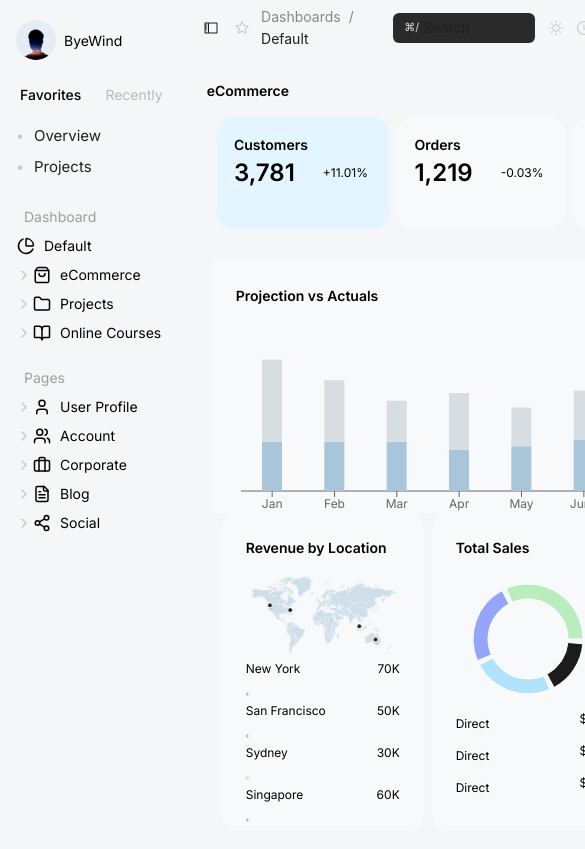
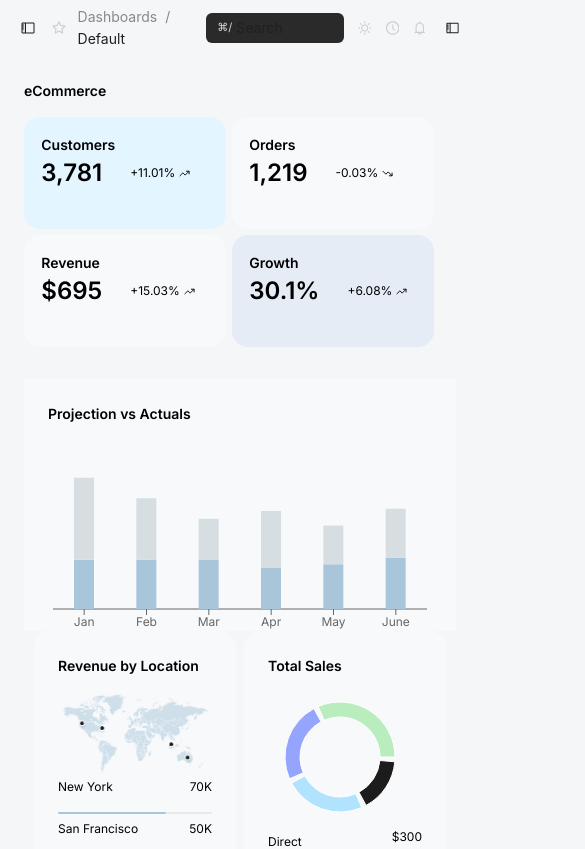
Before and after one commit to RahulRawatji/UIJP, a React (Vite) app: page / in a window 390 px wide. Shown: the top 849 px of the page, 585 px wide, since content can reach past the window. Built offline with nearby package versions, Linux system fonts and the light colour scheme.

Commit message:
notification and leftside bar mobile compatible

```diff
--- a/src/App.css
+++ b/src/App.css
@@ -4,4 +4,5 @@
 body {
     font-family: 'Inter', sans-serif;
     background: #f4f6f8;
+    position: relative;
 }
--- a/src/components/Homepage/Revenue/Revenue.jsx
+++ b/src/components/Homepage/Revenue/Revenue.jsx
@@ -19,7 +19,7 @@ function Revenue() {
                 <span style={{fontSize:'12px'}}>{item.location}</span>
                 <span style={{fontSize:'12px'}}>{item.percent}K</span>
               </div>
-              <Progress percent={item.percent} strokeColor={"#A8C5DA"} size={4} showInfo={false} />
+              <Progress percent={item.percent} strokeColor={"#A8C5DA"} strokeWidth={2} showInfo={false} />
             </div>)}
           </div>
           </>
--- a/src/components/Homepage/RevenueChart/revenueChart.css
+++ b/src/components/Homepage/RevenueChart/revenueChart.css
@@ -3,6 +3,7 @@
     justify-content: flex-start;
     align-items: center;
     gap:28px;
+    margin-bottom: 16px;
 }
 
 .homepage_top_text{
--- a/src/components/Homepage/homepage.css
+++ b/src/components/Homepage/homepage.css
@@ -17,10 +17,9 @@
 
 .homepage_card_layout{
     display: flex;
-    gap: 8px;
+    gap: 6px;
     max-width: 432px;
-    overflow: scroll;
-    margin-left: 10px;
+    flex-wrap: wrap;
     padding-bottom: 16px;
 }
 
--- a/src/components/Layout/Layout.jsx
+++ b/src/components/Layout/Layout.jsx
@@ -9,7 +9,7 @@ import './layout.css';
 
 const Layout = ({ children }) => {
     const [showNotification, setShowNotification] = useState(false);
-    const [showLeftSideBar, setShowLeftSideBar] = useState(true);
+    const [showLeftSideBar, setShowLeftSideBar] = useState(false);
 
     const showNotificationBarHandler = () => {
         setShowNotification(!showNotification);
@@ -19,10 +19,19 @@ const Layout = ({ children }) => {
         setShowLeftSideBar(!showLeftSideBar);
     };
 
+    function handleClick(){
+        if(window.innerWidth <= 768 && showLeftSideBar){
+            setShowLeftSideBar(false);
+        }
+        if(window.innerWidth <= 768 && showNotification){
+            setShowNotification(false);
+        }
+    }
+
     return (
         <div className="main_layout_container">
             {showLeftSideBar ? <LeftSideBar />:null}
-            <div style={{ flex: 1 }}>
+            <div style={{ flex: 1 }} onClick={handleClick}>
                 <CenterNav
                     showNotificationBarHandler={showNotificationBarHandler}
                     showLeftSideBarHandler={showLeftSideBarHandler}
--- a/src/components/Layout/LeftSideBar/leftSideBar.css
+++ b/src/components/Layout/LeftSideBar/leftSideBar.css
@@ -1,11 +1,17 @@
 .left_sidebar_menu{
     padding: 20px 16px;
-    width: 212px;
+    position: fixed;
+    left: 0;
+    top: 0;
+    bottom: 0;
+    background: #131111;
+    z-index: 999;
+    width: 60%;
+    color: #ccc;
 }
 
 .user_info_container{
     display: flex;
-
 }
 
 .left_sidebar_sub_heading{
@@ -77,3 +83,13 @@
   left: 0;
   color: #ccc;
 }
+
+
+@media screen and (min-width: 768px){
+  .left_sidebar_menu {
+    position: unset;
+    width: 212px;
+     background: #f4f4f4;
+      color: rgba(28, 28, 28, 0.4);
+  }
+}
--- a/src/components/Layout/NotificationBar/NotificationList/notificationList.css
+++ b/src/components/Layout/NotificationBar/NotificationList/notificationList.css
@@ -39,10 +39,18 @@
 .notification_item_message {
   font-size: 14px;
   margin: 0;
-  color: #333;
+  color: #fff;
 }
 
 .notification_item_time {
   font-size: 12px;
   color: #888;
 }
+
+
+
+@media screen and (min-width: 768px){
+  .notification_item_message {
+    color: #333;
+  }
+}
--- a/src/components/Layout/NotificationBar/notificationBar.css
+++ b/src/components/Layout/NotificationBar/notificationBar.css
@@ -1,7 +1,11 @@
 .notification_bar{
     padding: 20px;
-    width:280px;
-    background: #1C1C1C1A;
+    position: fixed;
+    right: 0;
+    top:0;
+    bottom: 0;
+    background:#050404f1;
+    color:#fff;
 }
 
 .notification_activity_container{
@@ -92,3 +96,14 @@
   font-weight: 400;
   color: #aaa;
 }
+
+
+@media screen and (min-width: 768px){
+    .notification_bar{
+      position: unset;
+      background: #1C1C1C1A;
+      width:280px;
+       color:#1f1e1e;;
+    }
+
+}
--- a/src/components/Layout/layout.css
+++ b/src/components/Layout/layout.css
@@ -1,4 +1,5 @@
 .main_layout_container{
     display: flex;
-
+    width: 100%;
+    height: auto;
 }
```
